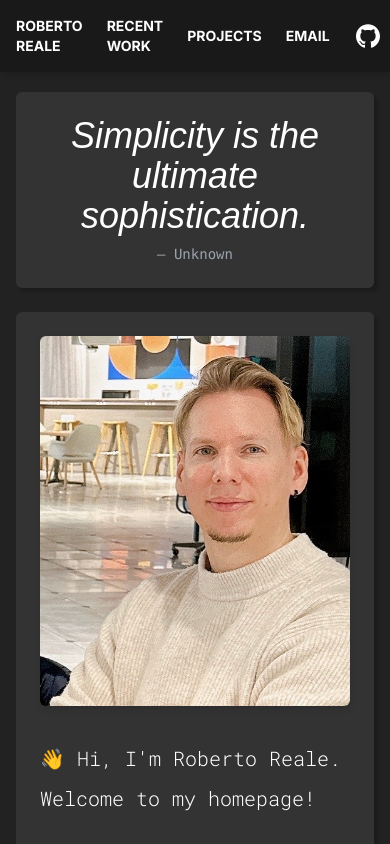
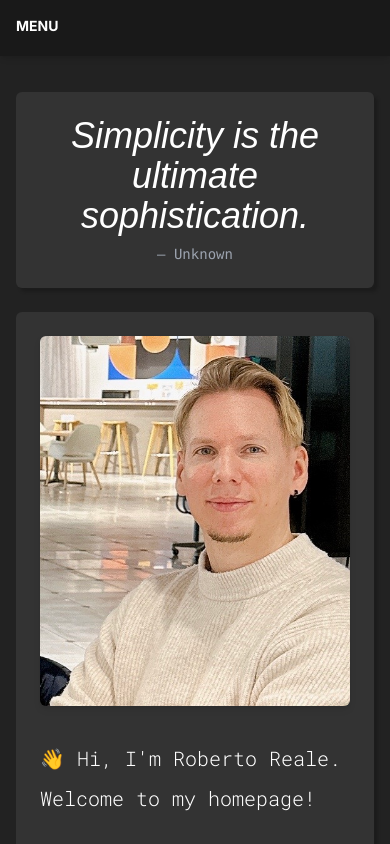
Before and after one commit to sickdyd/sickdyd.github.io, a Next.js app: page / in a window 390 px wide. Shown: the top 844 px of the page. Built offline with nearby package versions, Linux system fonts and the light colour scheme; a web font is replaced by a local one.

Commit message:
Fix mobile menu

```diff
--- a/src/app/components/Navbar.tsx
+++ b/src/app/components/Navbar.tsx
@@ -1,43 +1,94 @@
+"use client";
 import { Inter } from "next/font/google";
-import NextLink from "next/link";
+import { usePathname } from "next/navigation";
+import { useEffect, useRef, useState } from "react";
 import GithubIcon from "../assets/GithubIcon";
+import NavbarEntry from "./NavbarEntry";
 
 const inter = Inter({ subsets: ["latin"], weight: ["700"] });
 
+export const NOT_EXPANDED = "sm:max-h-14";
+
 export default function Navbar() {
+  const [maxHeightClassName, setMaxHeightClassName] = useState(NOT_EXPANDED);
+  const pathname = usePathname();
+  const navRef = useRef<HTMLElement | null>(null);
+
+  const toggleMenu = () => {
+    maxHeightClassName === NOT_EXPANDED
+      ? setMaxHeightClassName("sm:max-h-full")
+      : setMaxHeightClassName(NOT_EXPANDED);
+  };
+
+  useEffect(() => {
+    const handleClickOutside = (event: MouseEvent) => {
+      if (
+        navRef.current &&
+        event.target instanceof Node &&
+        !navRef.current.contains(event.target)
+      ) {
+        setMaxHeightClassName(NOT_EXPANDED);
+      }
+    };
+
+    document.addEventListener("mousedown", handleClickOutside);
+    return () => {
+      document.removeEventListener("mousedown", handleClickOutside);
+    };
+  }, []);
+
   return (
     <nav
+      ref={navRef}
       className={`fixed bg-quaternary font-bold text-white ${inter.className} w-full shadow-md z-10`}
     >
-      <ul className="m-auto flex max-w-3xl items-center justify-between gap-6 p-4 text-sm font-bold uppercase text-quinary">
-        <li className="mr-auto">
-          <NextLink className="link" href="/">
+      <ul
+        className={`m-auto flex max-w-3xl items-center justify-between gap-6 p-4 text-sm font-bold uppercase text-quinary transition-all duration-300 ease-in-out sm:m-0 sm:max-w-fit sm:flex-col sm:items-start sm:overflow-hidden ${maxHeightClassName}`}
+      >
+        <li className="hidden sm:block">
+          <span onClick={toggleMenu}>Menu</span>
+        </li>
+        <li className="mr-auto sm:mr-0">
+          <NavbarEntry href="/" toggleMenu={toggleMenu} pathname={pathname}>
             Roberto Reale
-          </NextLink>
+          </NavbarEntry>
         </li>
         <li>
-          <NextLink className="link" href="/recent-work">
+          <NavbarEntry
+            href="/recent-work"
+            toggleMenu={toggleMenu}
+            pathname={pathname}
+          >
             Recent work
-          </NextLink>
+          </NavbarEntry>
         </li>
         <li>
-          <NextLink className="link" href="/projects">
+          <NavbarEntry
+            href="/projects"
+            toggleMenu={toggleMenu}
+            pathname={pathname}
+          >
             Projects
-          </NextLink>
+          </NavbarEntry>
         </li>
         <li>
-          <NextLink className="link" href="mailto:roberto.reale.ja@gmail.com">
+          <NavbarEntry
+            href="mailto:roberto.reale.ja@gmail.com"
+            toggleMenu={toggleMenu}
+            pathname={pathname}
+          >
             Email
-          </NextLink>
+          </NavbarEntry>
         </li>
         <li>
-          <NextLink
-            className="link"
+          <NavbarEntry
             href="https://github.com/sickdyd"
+            toggleMenu={toggleMenu}
+            pathname={pathname}
             target="_blank"
           >
             <GithubIcon />
-          </NextLink>
+          </NavbarEntry>
         </li>
       </ul>
     </nav>
--- /dev/null
+++ b/src/app/components/NavbarEntry.tsx
@@ -0,0 +1,31 @@
+import NextLink from "next/link";
+import { ReactNode } from "react";
+
+export default function NavbarEntry({
+  children,
+  href,
+  target = "_self",
+  toggleMenu,
+  pathname,
+}: {
+  children: ReactNode;
+  href: string;
+  pathname: string;
+  toggleMenu: () => void;
+  target?: string;
+}) {
+  const Arrow = () => <span className="hidden sm:mr-1 sm:block">-&gt;</span>;
+
+  console.log({ pathname, href });
+
+  return (
+    <NextLink className="link" target={target} href={href} onClick={toggleMenu}>
+      <span className="flex items-center whitespace-nowrap">
+        {(pathname === href || (pathname.includes(href) && href !== "/")) && (
+          <Arrow />
+        )}
+        {children}
+      </span>
+    </NextLink>
+  );
+}
```
